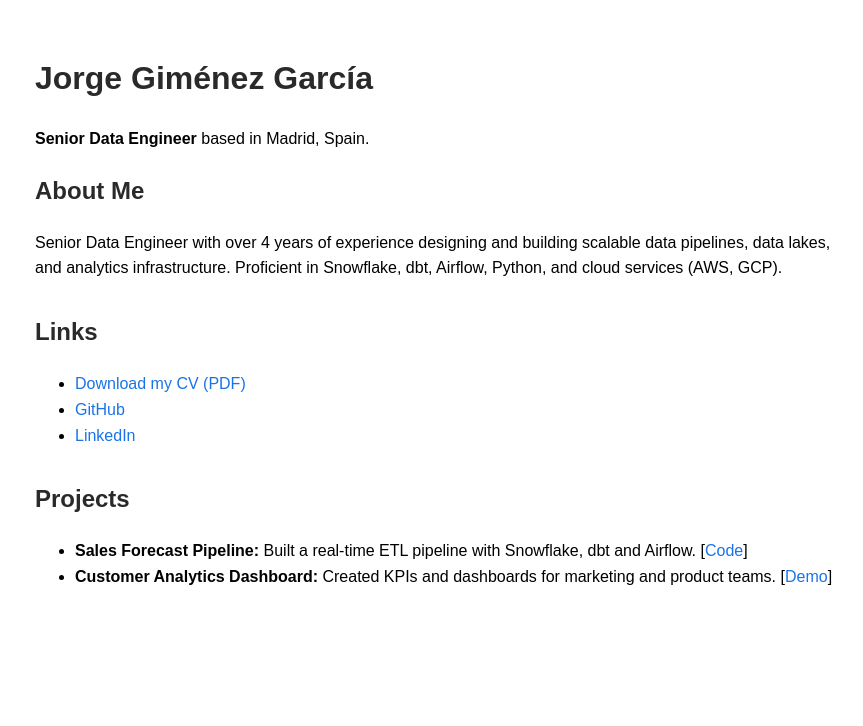
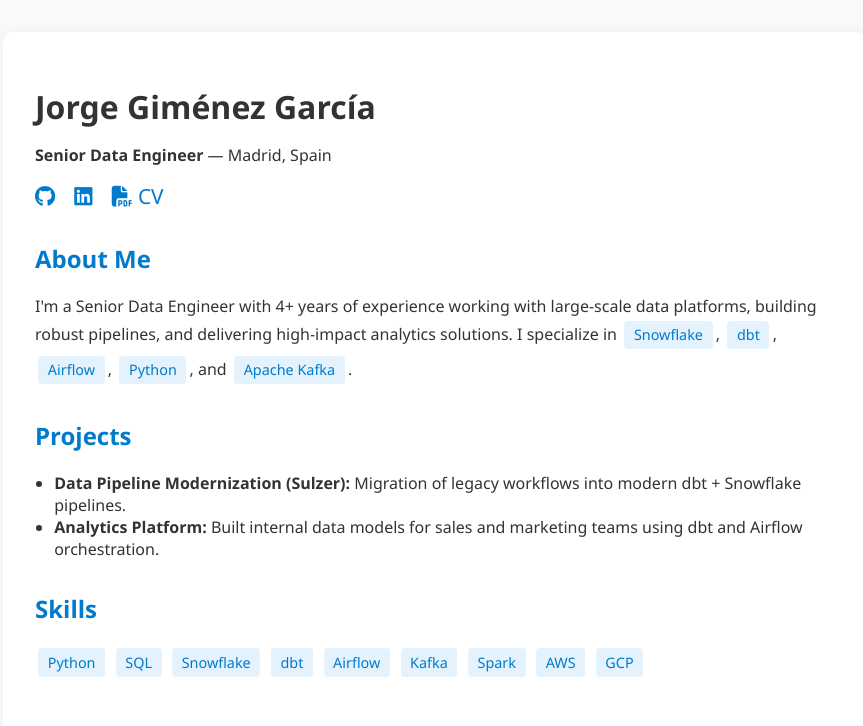
Before and after one commit to JorgeGimenezGarcia/jorgegimenezgarcia.github.io, a plain HTML site: page index.html in a window 1280 px wide. Shown: the whole page, without its empty margins (205-1068 px from the left). Drawn offline with Linux system fonts and the light colour scheme.

Commit message:
New update for the portfolio

```diff
--- a/index.html
+++ b/index.html
@@ -3,40 +3,88 @@
 <head>
   <meta charset="UTF-8" />
   <meta name="viewport" content="width=device-width, initial-scale=1.0"/>
-  <title>Jorge Giménez | Senior Data Engineer</title>
+  <title>Jorge Giménez García | Senior Data Engineer</title>
+  <link rel="stylesheet" href="https://cdnjs.cloudflare.com/ajax/libs/font-awesome/6.4.0/css/all.min.css"/>
   <style>
-    body { font-family: Arial, sans-serif; max-width: 800px; margin: auto; padding: 2rem; line-height: 1.6; }
-    h1, h2 { color: #2a2a2a; }
-    a { color: #1a73e8; text-decoration: none; }
-    .section { margin-bottom: 2rem; }
+    body {
+      font-family: 'Segoe UI', sans-serif;
+      background: #f7f9fb;
+      color: #333;
+      margin: 0;
+      padding: 2rem;
+    }
+
+    .container {
+      max-width: 800px;
+      margin: auto;
+      background: #fff;
+      padding: 2rem;
+      box-shadow: 0 0 10px rgba(0,0,0,0.05);
+      border-radius: 10px;
+    }
+
+    h1 { margin-bottom: 0.2rem; }
+    h2 { margin-top: 2rem; color: #007ACC; }
+    a { color: #007ACC; text-decoration: none; }
+    ul { padding-left: 1.2rem; }
+
+    .icon-links a {
+      margin-right: 15px;
+      font-size: 1.3rem;
+    }
+
+    .tag {
+      background: #e3f2fd;
+      color: #007ACC;
+      padding: 0.3rem 0.6rem;
+      margin: 0.2rem;
+      display: inline-block;
+      border-radius: 4px;
+      font-size: 0.9rem;
+    }
+
+    .section {
+      margin-bottom: 1.5rem;
+    }
   </style>
 </head>
 <body>
-
+  <div class="container">
     <h1>Jorge Giménez García</h1>
-  <p><strong>Senior Data Engineer</strong> based in Madrid, Spain.</p>
+    <p><strong>Senior Data Engineer</strong> — Madrid, Spain</p>
+    <div class="icon-links">
+      <a href="https://github.com/jorgegimenezgarcia" target="_blank"><i class="fab fa-github"></i></a>
+      <a href="https://www.linkedin.com/in/jorge-gimenez-garcia/" target="_blank"><i class="fab fa-linkedin"></i></a>
+      <a href="assets/JorgeGiménezGarcía CV 2025" target="_blank"><i class="fas fa-file-pdf"></i> CV</a>
+    </div>
 
     <div class="section">
       <h2>About Me</h2>
-    <p>Senior Data Engineer with over 4 years of experience designing and building scalable data pipelines, data lakes, and analytics infrastructure. Proficient in Snowflake, dbt, Airflow, Python, and cloud services (AWS, GCP).</p>
-  </div>
-
-  <div class="section">
-    <h2>Links</h2>
-    <ul>
-      <li><a href="assets/JorgeGimenezCV.pdf" target="_blank">Download my CV (PDF)</a></li>
-      <li><a href="https://github.com/jorgegimenez" target="_blank">GitHub</a></li>
-      <li><a href="https://www.linkedin.com/in/jorge-gimenez-data/" target="_blank">LinkedIn</a></li>
-    </ul>
+      <p>I'm a Senior Data Engineer with 4+ years of experience working with large-scale data platforms, building robust pipelines, and delivering high-impact analytics solutions. I specialize in <span class="tag">Snowflake</span>, <span class="tag">dbt</span>, <span class="tag">Airflow</span>, <span class="tag">Python</span>, and <span class="tag">Apache Kafka</span>.</p>
     </div>
 
     <div class="section">
       <h2>Projects</h2>
       <ul>
-      <li><strong>Sales Forecast Pipeline:</strong> Built a real-time ETL pipeline with Snowflake, dbt and Airflow. [<a href="#">Code</a>]</li>
-      <li><strong>Customer Analytics Dashboard:</strong> Created KPIs and dashboards for marketing and product teams. [<a href="#">Demo</a>]</li>
+        <li><strong>Data Pipeline Modernization (Sulzer):</strong> Migration of legacy workflows into modern dbt + Snowflake pipelines.</li>
+        <li><strong>Analytics Platform:</strong> Built internal data models for sales and marketing teams using dbt and Airflow orchestration.</li>
       </ul>
     </div>
 
+    <div class="section">
+      <h2>Skills</h2>
+      <div>
+        <span class="tag">Python</span>
+        <span class="tag">SQL</span>
+        <span class="tag">Snowflake</span>
+        <span class="tag">dbt</span>
+        <span class="tag">Airflow</span>
+        <span class="tag">Kafka</span>
+        <span class="tag">Spark</span>
+        <span class="tag">AWS</span>
+        <span class="tag">GCP</span>
+      </div>
+    </div>
+  </div>
 </body>
 </html>
```
Also changed, not shown: style.css (added). Lines whose indentation alone changed are shown as unchanged.
